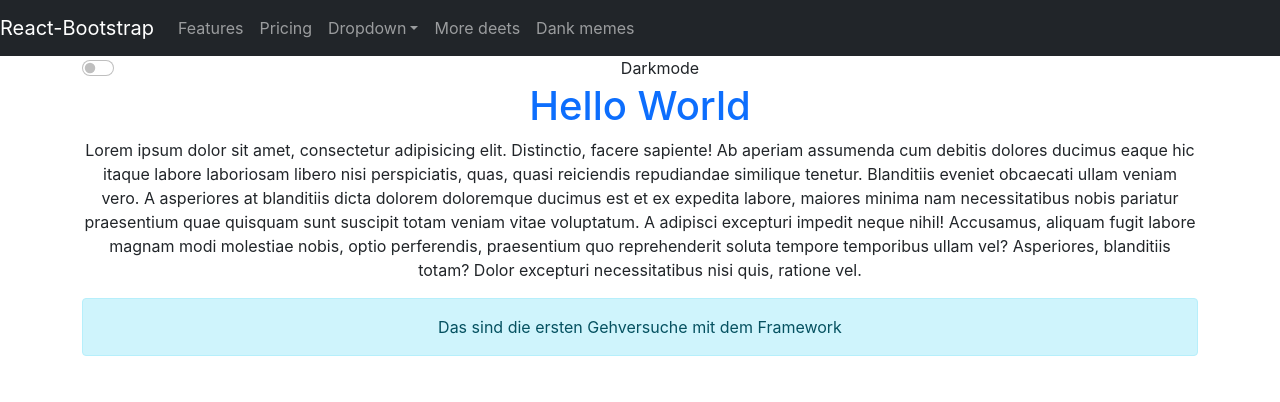
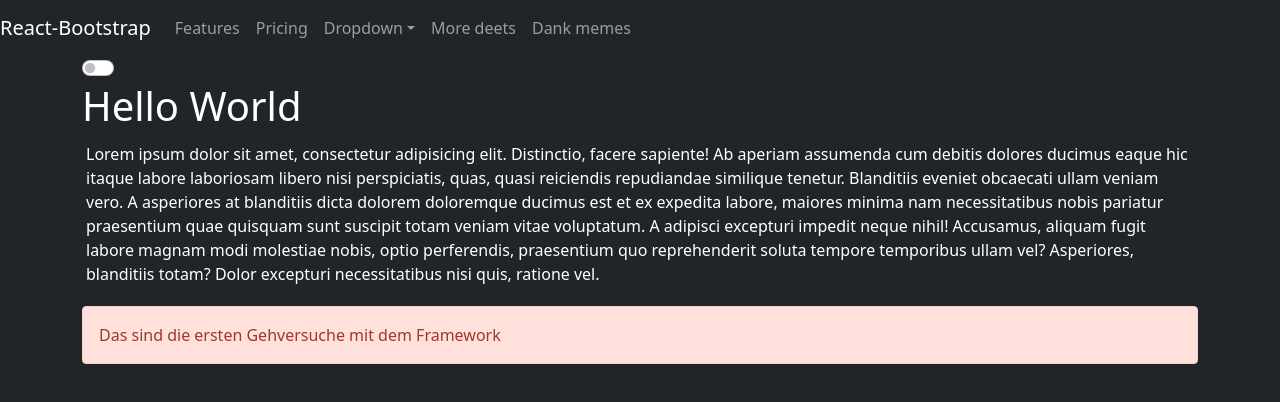
Before and after one commit to lienas/react-bootstrap-playground, a React (Create React App) app: page / in a window 1280 px wide. Shown: the top 402 px of the page. Built offline with nearby package versions, Linux system fonts and the light colour scheme.

Commit message:
play with theming

```diff
--- a/package.json
+++ b/package.json
@@ -7,6 +7,7 @@
     "@testing-library/react": "^11.1.0",
     "@testing-library/user-event": "^12.1.10",
     "bootstrap": "^5.0.1",
+    "node-sass": "^4.14.1",
     "react": "^17.0.2",
     "react-bootstrap": "^2.0.0-alpha.2",
     "react-dom": "^17.0.2",
--- a/public/index.html
+++ b/public/index.html
@@ -9,9 +9,6 @@
       name="description"
       content="Web site created using create-react-app"
     />
-    <link href="https://cdn.jsdelivr.net/npm/bootstrap@5.0.1/dist/css/bootstrap.min.css"
-          rel="stylesheet" integrity="sha384-+0n0xVW2eSR5OomGNYDnhzAbDsOXxcvSN1TPprVMTNDbiYZCxYbOOl7+AMvyTG2x"
-          crossorigin="anonymous"/>
     <link rel="apple-touch-icon" href="%PUBLIC_URL%/logo192.png" />
     <!--
       manifest.json provides metadata used when your web app is installed on a
@@ -29,7 +26,7 @@
     -->
     <title>React Bootstrap Playground</title>
   </head>
-  <body>
+  <body class="bg-dark">
     <noscript>You need to enable JavaScript to run this app.</noscript>
     <div id="root"></div>
     <!--
--- a/src/App.css
+++ /dev/null
@@ -1,38 +0,0 @@
-.App {
-  text-align: center;
-}
-
-.App-logo {
-  height: 40vmin;
-  pointer-events: none;
-}
-
-@media (prefers-reduced-motion: no-preference) {
-  .App-logo {
-    animation: App-logo-spin infinite 20s linear;
-  }
-}
-
-.App-header {
-  background-color: #282c34;
-  min-height: 100vh;
-  display: flex;
-  flex-direction: column;
-  align-items: center;
-  justify-content: center;
-  font-size: calc(10px + 2vmin);
-  color: white;
-}
-
-.App-link {
-  color: #61dafb;
-}
-
-@keyframes App-logo-spin {
-  from {
-    transform: rotate(0deg);
-  }
-  to {
-    transform: rotate(360deg);
-  }
-}
--- a/src/App.js
+++ b/src/App.js
@@ -1,4 +1,4 @@
-import './App.css';
+import './App.scss';
 import {Alert, Container} from "react-bootstrap";
 import DarkModeSwitcher from "./component/DarkModeSwitcher";
 import Navigation from "./component/Navigation";
@@ -9,8 +9,8 @@ function App() {
             <Navigation/>
             <Container>
                 <DarkModeSwitcher/>
-                <h1 class="text-primary">Hello World</h1>
-                <p> Lorem ipsum dolor sit amet, consectetur adipisicing elit. Distinctio, facere sapiente! Ab aperiam
+                <h1>Hello World</h1>
+                <p className='text-light bg-dark p-1'> Lorem ipsum dolor sit amet, consectetur adipisicing elit. Distinctio, facere sapiente! Ab aperiam
                     assumenda cum debitis dolores ducimus eaque hic itaque labore laboriosam libero nisi perspiciatis,
                     quas,
                     quasi reiciendis repudiandae similique tenetur. Blanditiis eveniet obcaecati ullam veniam vero. A
--- /dev/null
+++ b/src/App.scss
@@ -0,0 +1,66 @@
+$primary: #c9d200;
+$dark: #212529;
+$light: white;
+$warning: red;
+$success: darken($primary, 15%);
+
+$theme-colors: (
+        "primary": $primary,
+        "info": tomato,
+        "danger": teal,
+        "dark": $dark,
+        "warning": $warning,
+        "success": $success,
+        "light": $light
+);
+
+//dark-mode
+body.bg-dark h1 {
+  color: $light
+};
+
+//@import "~bootstrap/scss/bootstrap";
+
+// Configuration
+@import "~bootstrap/scss/functions";
+@import "~bootstrap/scss/variables";
+@import "~bootstrap/scss/mixins";
+@import "~bootstrap/scss/utilities";
+
+
+@import "~bootstrap/scss/root";
+@import "~bootstrap/scss/reboot";
+@import "~bootstrap/scss/type";
+@import "~bootstrap/scss/images";
+@import "~bootstrap/scss/containers";
+@import "~bootstrap/scss/grid";
+@import "~bootstrap/scss/tables";
+@import "~bootstrap/scss/forms";
+@import "~bootstrap/scss/buttons";
+@import "~bootstrap/scss/transitions";
+@import "~bootstrap/scss/dropdown";
+@import "~bootstrap/scss/button-group";
+@import "~bootstrap/scss/nav";
+@import "~bootstrap/scss/navbar";
+@import "~bootstrap/scss/card";
+@import "~bootstrap/scss/accordion";
+@import "~bootstrap/scss/breadcrumb";
+@import "~bootstrap/scss/pagination";
+@import "~bootstrap/scss/badge";
+@import "~bootstrap/scss/alert";
+@import "~bootstrap/scss/progress";
+@import "~bootstrap/scss/list-group";
+@import "~bootstrap/scss/close";
+@import "~bootstrap/scss/toasts";
+@import "~bootstrap/scss/modal";
+@import "~bootstrap/scss/tooltip";
+@import "~bootstrap/scss/popover";
+@import "~bootstrap/scss/carousel";
+@import "~bootstrap/scss/spinners";
+@import "~bootstrap/scss/offcanvas";
+
+// Helpers
+@import "~bootstrap/scss/helpers";
+
+// Utilities
+@import "~bootstrap/scss/utilities/api";
```
Also changed, not shown: 1 other file (tests, documents, lock files or other folders).
